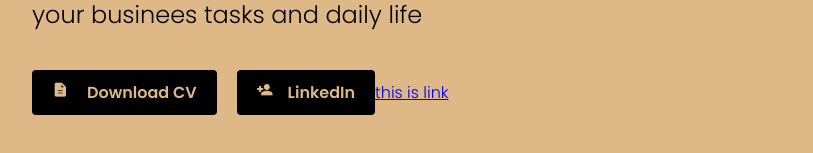
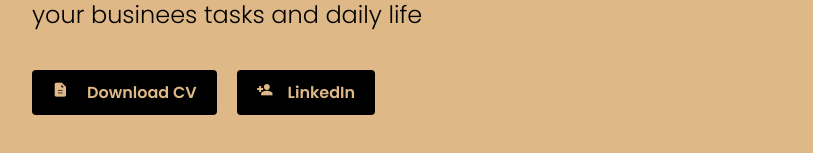
Before and after one commit to GayashanGamage/gayashanDev, a Vue app: page / in a window 1280 px wide. Shown: the part 579-732 px from the top of the page, without its empty margins (224-1037 px from the left). Built offline with nearby package versions, Linux system fonts and the light colour scheme.

Commit message:
add working downloadable pdf link and remove hard pdf file from directory

```diff
--- a/src/components/Introduction.vue
+++ b/src/components/Introduction.vue
@@ -11,24 +11,20 @@
       <button class="intro-button" @click="downlodCV">
         <span class="material-symbols-outlined"> description </span>Download CV
       </button>
-
-      <a href="https://www.linkedin.com/in/gayashangamage/" target="_blank">
-        <button class="intro-button intro-button-linkedin">
-          <span class="material-symbols-outlined">person_add</span>LinkedIn
-        </button>
-      </a>
-      <a
-        href="https://drive.google.com/uc?export=download&id=1E6pIADncCSR4YqcsPG_EjRSWAFhr9WaHXc6NL-Ek7-s"
-        >this is link</a
-      >
+      <button class="intro-button intro-button-linkedin" @click="linkedinLink">
+        <span class="material-symbols-outlined">person_add</span>LinkedIn
+      </button>
     </div>
   </div>
 </template>
 <script setup>
 const downlodCV = () => {
   const downlodableLink =
-    "https://drive.google.com/uc?export=download&id=1E6pIADncCSR4YqcsPG_EjRSWAFhr9WaHXc6NL-Ek7-s";
+    "https://drive.google.com/uc?export=download&id=1OFh3h0rmSQaxu2TGfhyk79zGxDMTjzPw";
   window.open(downlodableLink, "_blank");
+};
+const linkedinLink = () => {
+  window.open("https://www.linkedin.com/in/gayashangamage/", "_blank");
 };
 </script>
 
@@ -46,6 +42,10 @@ const downlodCV = () => {
   border-radius: 4px;
   font-weight: 600;
   font-size: 16px;
+}
+.intro-button:hover {
+  background-color: rgb(255, 255, 255);
+  color: black;
 }
 .intro-button-linkedin {
   margin-left: 20px;
```
Also changed, not shown: 1 other file (tests, documents, lock files or other folders).
